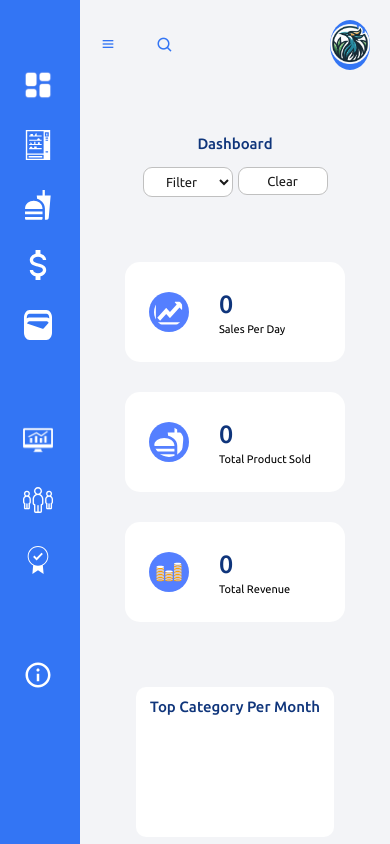
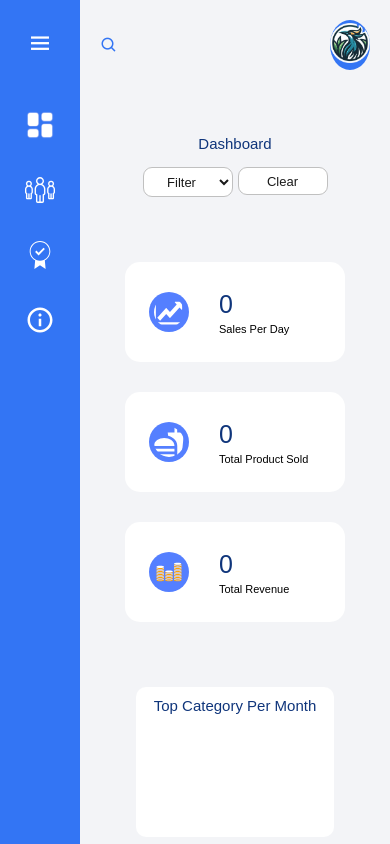
Before and after one commit to Kampus-Merdeka-Software-Engineering/KM-FEB24-JAYAPURA-4, a plain HTML site: page index.html in a window 390 px wide. Shown: the top 844 px of the page. Drawn offline with nearby package versions, Linux system fonts and the light colour scheme; a web font is replaced by a local one.

Commit message:
mindahin toogle button

```diff
--- a/index.html
+++ b/index.html
@@ -7,9 +7,9 @@
 
         <!-- font google -->
 
-        <link rel="preconnect" href="https://fonts.googleapis.com">
+        <!-- <link rel="preconnect" href="https://fonts.googleapis.com">
         <link rel="preconnect" href="https://fonts.gstatic.com" crossorigin>
-        <link href="https://fonts.googleapis.com/css2?family=Ubuntu:wght@400;500;700&display=swap" rel="stylesheet">
+        <link href="https://fonts.googleapis.com/css2?family=Ubuntu:wght@400;500;700&display=swap" rel="stylesheet"> -->
 
         <!-- icon -->
         <link rel="stylesheet" href="https://cdnjs.cloudflare.com/ajax/libs/font-awesome/6.5.2/css/all.min.css" integrity="sha512-SnH5WK+bZxgPHs44uWIX+LLJAJ9/2PkPKZ5QiAj6Ta86w+fsb2TkcmfRyVX3pBnMFcV7oQPJkl9QevSCWr3W6A==" crossorigin="anonymous" referrerpolicy="no-referrer" />
@@ -34,6 +34,9 @@
             <header class="sidebar-header">
                 <img src="src/img/2-removebg-preview_2-removebg-preview.png" alt="vendinglogo"  class="icon">
                 <h4>BRUNSWICK SQ MALL VENDING MACHINE</h4>
+                <section>
+                    <i class='bx bx-menu toogle-btn'></i>
+                </section>
             </header>
 
             <h5>
@@ -42,9 +45,7 @@
 
             <nav class="nav-sidebar">
 
-
-
-                <section>
+                <!-- <section> -->
 
                     <ul>
 
@@ -56,6 +57,27 @@
                         </li>
 
                         <li>
+                            <a href="#t-report" class="list-item">
+                                <img src="src/img/team-svgrepo-com.svg" alt="aboutusimage" class="icon2">
+                                <label for="teamreport" class="description">Team Report</label>
+                            </a>
+                        </li>
+
+                        <li>
+                            <a href="#conc-rec" class="list-item">
+                                <img src="src/img/recommendation.svg" alt="aboutusimage" class="icon2">
+                                <label for="conreq" class="description">Conclusion & Recommendation</label>
+                            </a>
+                        </li>
+
+                        <li>
+                            <a href="#" class="list-item">
+                                <img src="src/img/about-svgrepo-com.svg" alt="aboutusimage" class="icon2">
+                                <label for="aboutus" class="description">About Us</label>
+                            </a>
+                        </li>
+
+                        <!-- <li>
                             <a href="#top-cat" class="list-item">
                                 <img src="src/img/TCPM.svg" alt="dashimage" class="icon2">
                                 <label for="topctg" class="description">Top Category Per Month</label>
@@ -74,19 +96,19 @@
                                 <img src="src/img/APPP.svg" alt="dashimage" class="icon2">
                                 <label for="price" class="description">Average Price Per Product</label>
                             </a>
-                        </li>
+                        </li> -->
 
-                        <li>
+                        <!-- <li>
                             <a href="#avg-trans" class="list-item">
                                 <img src="src/img/ATPM.svg" alt="dashimage" class="icon2">
                                 <label for="payment" class="description">Average Transaction Value Per Paymenth Metode</label>
                             </a>
-                        </li>
+                        </li> -->
                     </ul>
 
-                </section>
+                <!-- </section> -->
 
-                <section>
+                <!-- <section>
 
                     <ul>
 
@@ -112,8 +134,8 @@
                         </li>
                     </ul>
 
-                </section>
-
+                </section> -->
+<!--
                 <section>
                     <ul>
                         <li>
@@ -123,7 +145,7 @@
                             </a>
                         </li>
                     </ul>
-                </section>
+                </section> -->
 
             </nav>
 
@@ -135,9 +157,6 @@
 
             <header class="head-main">
 
-                <section>
-                    <i class='bx bx-menu'></i>
-                </section>
                 <section class="form">
 
                     <form action="">
@@ -420,7 +439,7 @@
 
                         <a href=""><i class="fa-brands fa-instagram"></i></a>
                         <a href=""><i class="fa-brands fa-github"></i></a>
-                        <a href=""><i class="fa-google fa-gmail"></i></a>
+                        <a href=""><i class='bx bxl-gmail'></i></a>
 
                     </section>
 
--- a/src/css/responsive.css
+++ b/src/css/responsive.css
@@ -1,7 +1,7 @@
 @media screen and (max-width: 768px) {
 
-    #side-bar{
-        width: 210px;
+    #side-bar.active {
+        width: 230px;
     }
 
     #side-bar .icon{
@@ -14,11 +14,6 @@
         font-size: 15px;
         color: #ffffff;
         font-weight: 500;
-    }
-
-    #content{
-        width: calc(100% - 80px);
-        left: 210px;
     }
 
     .main_content .dash-head h3{
@@ -61,6 +56,11 @@
 }
 
 @media screen and (max-width: 576px) {
+
+    #side-bar.active {
+        width: 100%;
+    }
+
 
     #content .head-main form .searchbar input{
         display: none;
--- a/src/css/style.css
+++ b/src/css/style.css
@@ -1,13 +1,11 @@
+@import url('https://fonts.cdnfonts.com/css/poppins');
+
 *{
-    font-family: 'Ubuntu', sans-serif;
+    font-family: 'Poppins', sans-serif;
     padding: 0;
     margin: 0;
     box-sizing: border-box;
 
-}
-
-html{
-    overflow-x: hidden;
 }
 
 li{
@@ -25,15 +23,14 @@ body{
     position: fixed;
     top: 0;
     left: 0;
-    z-index: 2000;
+    z-index: 1;
     background-color: #3375F4 ;
-    width: 260px;
+    width: 80px;
     height: 100%;
     padding: 30px 20px;
     display: flex;
     flex-direction: column;
-    gap: 50px;
-    transition: all ease-in .3s;
+    transition: all ease-out .5s;
     overflow-x: hidden;
 
 }
@@ -42,86 +39,99 @@ body{
 	display: none;
 }
 
-#side-bar.hide {
-    width: 80px;
-    padding-left: 10px;
-    transition: all ease-out .3s;
+#side-bar.active {
+    width: 260px;
+    gap: 40px;
+    overflow-x: hidden;
 }
 
 #side-bar .sidebar-header{
     display: flex;
+    width: 100%;
     gap: 20px;
     padding: 0;
 }
 
-#side-bar.hide .sidebar-header{
-    display: none;
+#side-bar .icon{
+    width: 70px;
+    height: 88px;
+    background-color: var(--background-color3);
+    transition: .3s;
+    opacity: 0;
 }
 
-#side-bar .icon{
-    width: 70px;
-    height: 70px;
-    background-color: var(--background-color3);
+#side-bar.active .icon{
+    opacity: 1;
+    transition-delay: .2s;
 }
 
 #side-bar .sidebar-header h4{
-    font-size: 20px;
+    font-size: 17px;
     color: #ffffff;
     font-weight: 600;
+    transition: .3s;
+    opacity: 0;
 }
+
+#side-bar.active .sidebar-header h4{
+    opacity: 1;
+    transition-delay: .2s;
+}
+
+
+#side-bar .sidebar-header .toogle-btn {
+    position: absolute;
+    left: 50%;
+    transform: translateX(-50%);
+    width: 40px;
+    height: 40px;
+    font-size: 27px;
+    color: #fff;
+    text-align: center;
+    cursor: pointer;
+    transition: .5s;
+}
+
+#side-bar.active .sidebar-header .toogle-btn{
+    left: 90%
+}
+
 
 .nav-sidebar{
     display: flex;
+    justify-content: center;
     flex-direction: column;
     padding: 0;
-    box-sizing: border-box;
-    gap: 65px;
-}
-
-#side-bar.hide .nav-sidebar{
-    width: 100%;
-    margin-top: 30px;
-    align-items: center;
-    /* justify-content: center; */
-    /* background-color: #000000; */
-}
-
-
-.nav-sidebar section{
-    display: flex;
-    flex-direction: column;
-    gap: 25px;
-}
-
-.list-item {
-    display: flex;
-    flex-direction: row;
-    align-items: center;
-    box-sizing: border-box;
-    gap: 20px;
-    padding: 10px;
-}
-
-
-#side-bar h5{
-    color: #ffffff;
-}
-
-#side-bar.hide h5{
-    display: none;
 }
 
 .nav-sidebar ul{
     display: flex;
     flex-direction: column;
-    gap: 10px;
+    gap: 35px;
     margin-left: 5px;
     color: #ffffff;
     list-style: none;
 
 }
 
+.list-item {
+    display: flex;
+    align-items: center;
+    gap: 20px;
+}
+
+#side-bar h5{
+    color: #ffffff;
+    display: none;
+}
+
+#side-bar.active h5{
+    display: block;
+}
+
 li .list-item .icon2{
+    display: flex;
+    justify-content: center;
     width: 30px;
     height: 30px;
     background-color: var(--background-color3);
@@ -134,11 +144,15 @@ li .list-item .description {
     color: #ffffff;
     cursor: pointer;
     font-weight: 100;
+    display: none;
+    transition: opacity .3s;
 
 }
 
-#side-bar.hide li .list-item .description {
-    display: none;
+#side-bar.active li .list-item .description {
+    pointer-events: auto;
+    display: block;
+    transition-delay: calc(.1s * var(--i));
 }
 
 #side-bar .nav-sidebar li a{
@@ -146,7 +160,7 @@ li .list-item .description {
 }
 
 
-#side-bar section a:hover{
+#side-bar ul li a:hover{
     background: #0f357b;
     transition: all ease-in .2s;
     border-radius: 15px;
@@ -155,15 +169,9 @@ li .list-item .description {
 
 #content{
     position: relative;
-    width: calc(100% - 260px);
-    left: 260px;
-    transition: all ease-in .3s;
-}
-
-#side-bar.hide ~ #content {
     width: calc(100% - 80px);
     left: 80px;
-    transition: all ease-out .3s;
+    transition: all ease-in .3s;
 }
 
 #content .head-main{
@@ -172,10 +180,15 @@ li .list-item .description {
     grid-gap: 40px;
     color: #3375F4;
     padding: 20px;
-    position: sticky;
+    /* position: sticky;
     top: 0;
-    left: 0;
-    z-index: 1000;
+    left: 0; */
+}
+
+#side-bar.active ~ #content {
+    width: calc(100% - 260px);
+    left: 260px;
+    transition: all ease-out .3s;
 }
 
 #content .head-main .bx.bx-menu{
@@ -408,7 +421,7 @@ li .list-item .description {
     text-decoration: none;
     padding: 10px;
     background-color: #ffffff;
-    border-radius: 100%;
+    border-radius: 50%;
 }
 
 .socialIcn a i{
--- a/src/js/index.js
+++ b/src/js/index.js
@@ -1,8 +1,8 @@
-const menuBar = document.querySelector('#content .head-main .bx.bx-menu');
+const menuBar = document.querySelector('#side-bar .sidebar-header .bx.bx-menu');
 const sidebar = document.getElementById('side-bar');
 
 menuBar.addEventListener('click', function() {
-    sidebar.classList.toggle('hide');
+    sidebar.classList.toggle('active');
 })
 
 const searchButton = document.querySelector('#content .head-main form .searchbar .searchbtn');
@@ -23,7 +23,7 @@ searchButton.addEventListener('click', function (e){
 
 window.addEventListener('resize', function(){
     if (this.innerWidth < 768) {
-        sidebar.classList.add('hide');
+        sidebar.classList.remove('active');
     }
 });
 
@@ -33,10 +33,3 @@ window.addEventListener('resize', function(){
         searchForm.classList.remove('show')
     }
 });
-
-if(window.innerWidth < 768) {
-	sidebar.classList.add('hide');
-} else if(window.innerWidth > 576) {
-	searchButtonIcon.classList.replace('bx-x', 'bx-search');
-	searchForm.classList.remove('show');
-}
```
